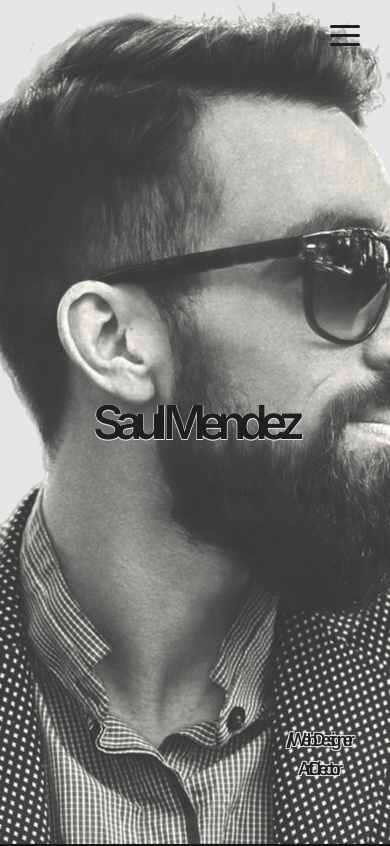
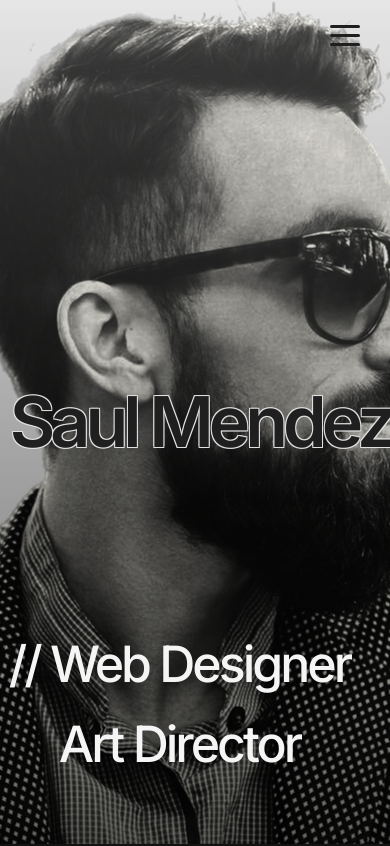
Before and after one commit to emmy1982/proyectoPortfolio, a plain HTML site: page index.html in a window 390 px wide. Shown: the top 846 px of the page. Drawn offline with Linux system fonts and the light colour scheme.

Commit message:
Add hero overlay styles and update hero text properties in CSS

```diff
--- a/css/styles.css
+++ b/css/styles.css
@@ -773,6 +773,10 @@ body {
         right: 40px;
     }
 
+    .hero-overlay {
+        background: linear-gradient(to top, rgba(0, 0, 0, 0.5) 0%, rgba(255, 255, 255, 0.2) 50%, rgba(255, 255, 255, 0.2) 100%);
+    }
+
     .hero-content {
         padding: 60px 40px;
     }
@@ -847,6 +851,20 @@ body {
         display: none;
     }
 
+    .hero-overlay {
+        background: linear-gradient(to top, rgba(0, 0, 0, 0.6) 0%, rgba(0, 0, 0, 0.3) 40%, rgba(255, 255, 255, 0.2) 100%);
+    }
+
+    .hero-name{
+        font-size:70px;
+        letter-spacing: -5px;
+        text-shadow:
+            -1px -1px 0 var(--color-bg),
+            1px -1px 0 var(--color-bg),
+            -1px  1px 0 var(--color-bg),
+            1px  1px 0 var(--color-bg);
+    }
+
     .hero-content {
         padding: 40px 20px;
         justify-content: center;
@@ -854,9 +872,13 @@ body {
     }
 
     .hero-subtitle {
+        color: var(--color-gray);
         align-self: center;
         text-align: center;
         margin-top: 30px;
+        font-size: 50px;
+        letter-spacing: -3px;
+        text-shadow: none;
     }
 
     .projects-grid {
@@ -909,12 +931,12 @@ body {
         font-size: 12px;
     }
 
-    .hero-name {
+    /* .hero-name {
         font-size: clamp(30px, 12vw, 50px);
         letter-spacing: -8px;
-    }
+    } */
 
-    .hero-subtitle {
+    /* .hero-subtitle {
         font-size: 18px;
-    }
+    } */
 }
```
